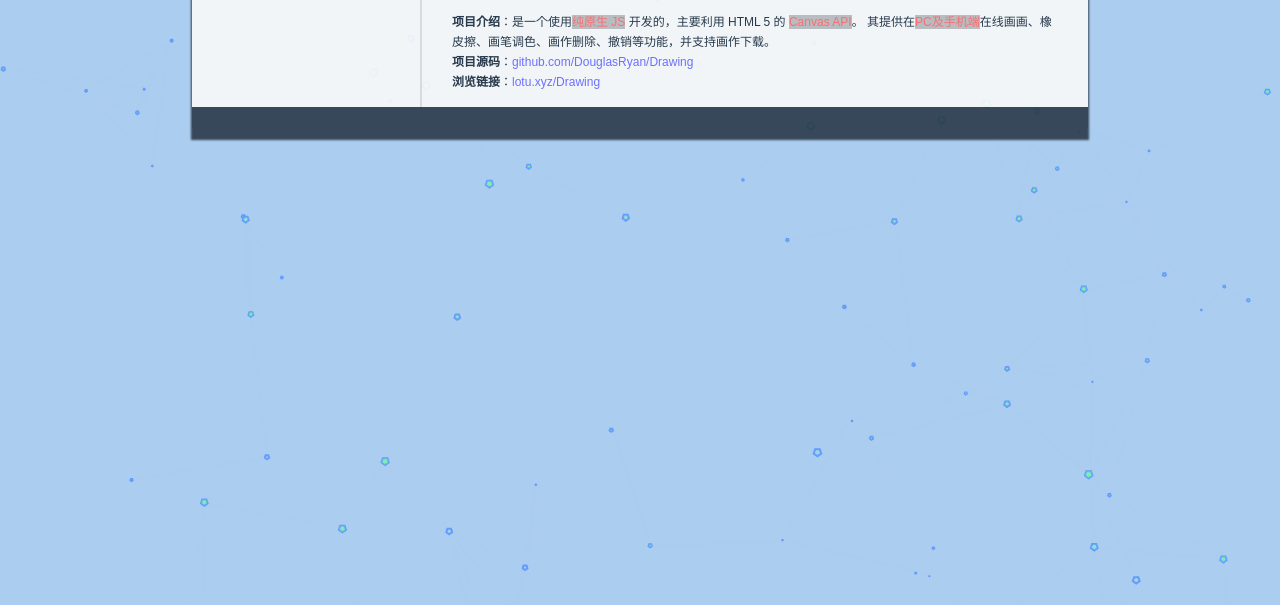
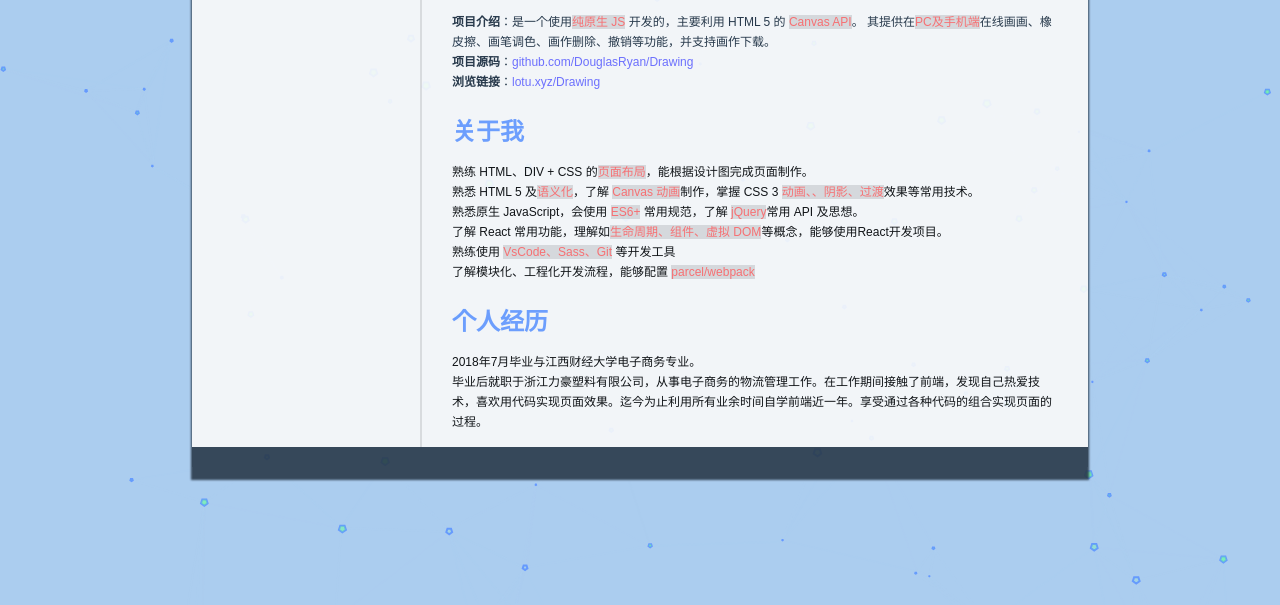
Before and after one commit to DouglasRyan/Resume, a plain HTML site: page index.html in a window 1280 px wide. Shown: the part 1630-2235 px from the top of the page. Drawn offline with nearby package versions, Linux system fonts and the light colour scheme; animation ran at ten frames a second.

Commit message:
add message

```diff
--- a/index.html
+++ b/index.html
@@ -11,7 +11,11 @@
     <title>钟合化-应聘前端开发</title>
     <style media="print">
         body {
-            background: #fff;
+            background: rgb(255, 255, 255);
+        }
+
+        .aboutMe {
+            margin-top: 120px;
         }
 
         .container {
@@ -33,7 +37,6 @@
 
 <body>
     <div id="particles-js" class="container">
-
     </div>
 
     <div class="resumeContainer">
@@ -188,6 +191,30 @@
                         </div>
                     </article>
                 </div>
+                <div class="aboutMe">
+                    <h2>关于我</h2>
+                    <div class="text">
+                        <p>熟练 HTML、DIV + CSS 的<span class="highLight">页面布局</span>，能根据设计图完成页面制作。</p>
+                        <p>熟悉 HTML 5 及<span class="highLight">语义化</span>，了解 <span class="highLight">Canvas
+                                动画</span>制作，掌握 CSS 3 <span class="highLight">动画、、阴影、过渡</span>效果等常用技术。</p>
+                        <p>熟悉原生 JavaScript，会使用 <span class="highLight">ES6+</span> 常用规范，了解 <span
+                                class="highLight">jQuery</span>常用 API 及思想。</p>
+                        <p>了解 React 常用功能，理解如<span class="highLight">生命周期、组件、虚拟 DOM</span>等概念，能够使用React开发项目。</p>
+                        <p>熟练使用 <span class="highLight">VsCode、Sass、Git</span> 等开发工具</p>
+                        <p>了解模块化、工程化开发流程，能够配置 <span class="highLight">parcel/webpack</span></p>
+                    </div>
+
+
+                </div>
+                <div class="selfExperience">
+                    <h2>个人经历</h2>
+                    <div class="text">
+                        <p>2018年7月毕业与江西财经大学电子商务专业。</p>
+                        <p>毕业后就职于浙江力豪塑料有限公司，从事电子商务的物流管理工作。在工作期间接触了前端，发现自己热爱技术，喜欢用代码实现页面效果。迄今为止利用所有业余时间自学前端近一年。享受通过各种代码的组合实现页面的过程。
+                        </p>
+                    </div>
+
+                </div>
             </div>
         </main>
         <footer></footer>
--- a/main.css
+++ b/main.css
@@ -111,14 +111,24 @@ main {
   main .detail {
     padding-left: 30px;
     box-shadow: -1px 1px 0 1px #ddd; }
+    main .detail .highLight {
+      color: #f66;
+      background: rgba(187, 187, 187, 0.5); }
+    main .detail p {
+      line-height: 20px;
+      margin: 0; }
+    main .detail .text {
+      margin: 15px 0; }
+    main .detail h2 {
+      font-size: 24px;
+      color: #69f;
+      margin: 0;
+      margin-top: 20px; }
+    main .detail > div {
+      margin-right: 30px; }
     main .detail .project {
       color: #1a2a3a;
       margin-right: 30px; }
-      main .detail .project h2 {
-        font-size: 24px;
-        color: #69f;
-        margin: 0;
-        margin-top: 20px; }
       main .detail .project h3 {
         font-size: 16px;
         color: #4a5a6a;
@@ -137,16 +147,10 @@ main {
           padding-top: 10px;
           display: block;
           margin: 0 auto; }
-      main .detail .project p {
-        line-height: 20px;
-        margin: 0; }
-      main .detail .project .text {
-        margin: 15px 0; }
       main .detail .project .boldTitle {
         font-weight: bold; }
-      main .detail .project .highLight {
-        color: #f66;
-        background: #bbb; }
+    main .detail .selfExperience {
+      font-weight: 400; }
 
 @media screen and (max-width: 1024px) {
   .container {
--- a/style.scss
+++ b/style.scss
@@ -163,16 +163,36 @@ main {
         padding-left: 30px;
         box-shadow: -1px 1px 0 1px #ddd;
 
+        .highLight {
+            color: #f66;
+            background: rgba(187, 187, 187, 0.5);
+        }
+
+        p {
+            line-height: 20px;
+            margin: 0;
+        }
+
+        .text {
+            margin: 15px 0;
+        }
+
+        h2 {
+            font-size: 24px;
+            color: #69f;
+            margin: 0;
+            margin-top: 20px;
+        }
+
+        &>div {
+            margin-right: 30px;
+        }
+
         .project {
             color: #1a2a3a;
             margin-right: 30px;
 
-            h2 {
-                font-size: 24px;
-                color: #69f;
-                margin: 0;
-                margin-top: 20px;
-            }
+
 
             h3 {
                 font-size: 16px;
@@ -198,23 +218,15 @@ main {
                 }
             }
 
-            p {
-                line-height: 20px;
-                margin: 0;
-            }
-
-            .text {
-                margin: 15px 0;
-            }
-
             .boldTitle {
                 font-weight: bold;
             }
 
-            .highLight {
-                color: #f66;
-                background: #bbb;
-            }
+
+        }
+
+        .selfExperience {
+            font-weight: 400;
         }
     }
 }
```
Also changed, not shown: 1 other file.
